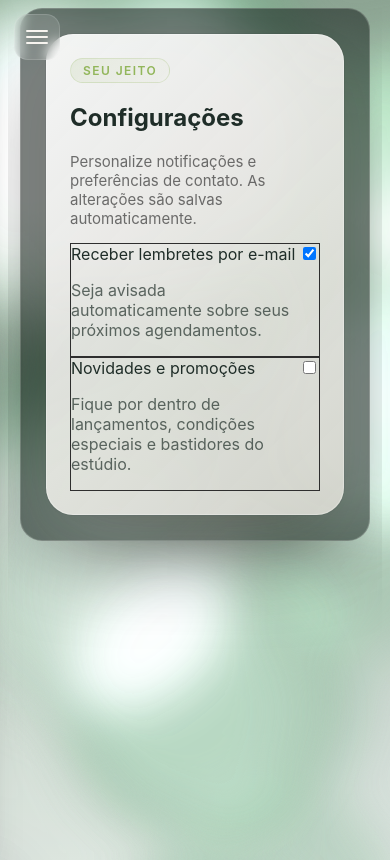
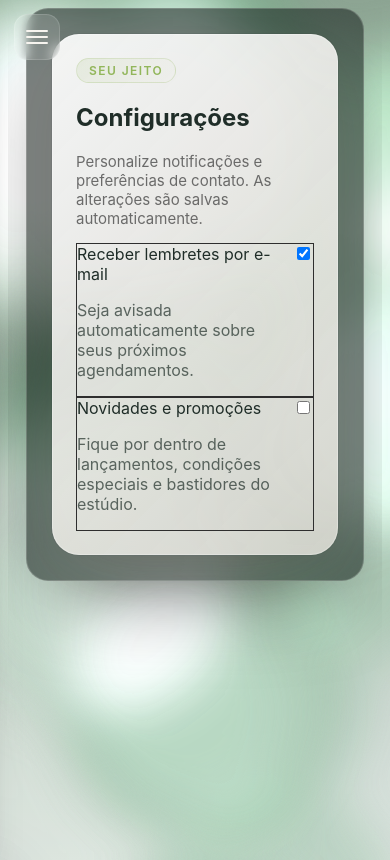
Before and after one commit to leoxavier3914-arch/rbagenda, a Next.js app: page /configuracoes in a window 390 px wide. Built offline with nearby package versions, Linux system fonts and the light colour scheme; no server answers.

Commit message:
Adjust ClientMenu padding and transparency

```diff
--- a/src/components/ClientMenu.module.css
+++ b/src/components/ClientMenu.module.css
@@ -7,6 +7,7 @@
   position: relative;
   overflow-x: hidden;
   color: inherit;
+  background: transparent;
 }
 
 .hamburger {
@@ -208,8 +209,9 @@
   min-height: 100vh;
   width: 100%;
   box-sizing: border-box;
-  padding: 0 24px 56px;
+  padding: 0 clamp(16px, 4vw, 32px) 56px;
   color: inherit;
+  background: transparent;
 }
 
 .contentInner {
@@ -223,7 +225,7 @@
 
 @media (max-width: 600px) {
   .content {
-    padding-inline: 12px;
+    padding-inline: clamp(12px, 6vw, 18px);
   }
 }
 
@@ -238,7 +240,7 @@
   }
 
   .content {
-    padding: 0 48px 72px;
+    padding: 0 clamp(32px, 5vw, 72px) 72px;
   }
 
   .contentInner {
```
